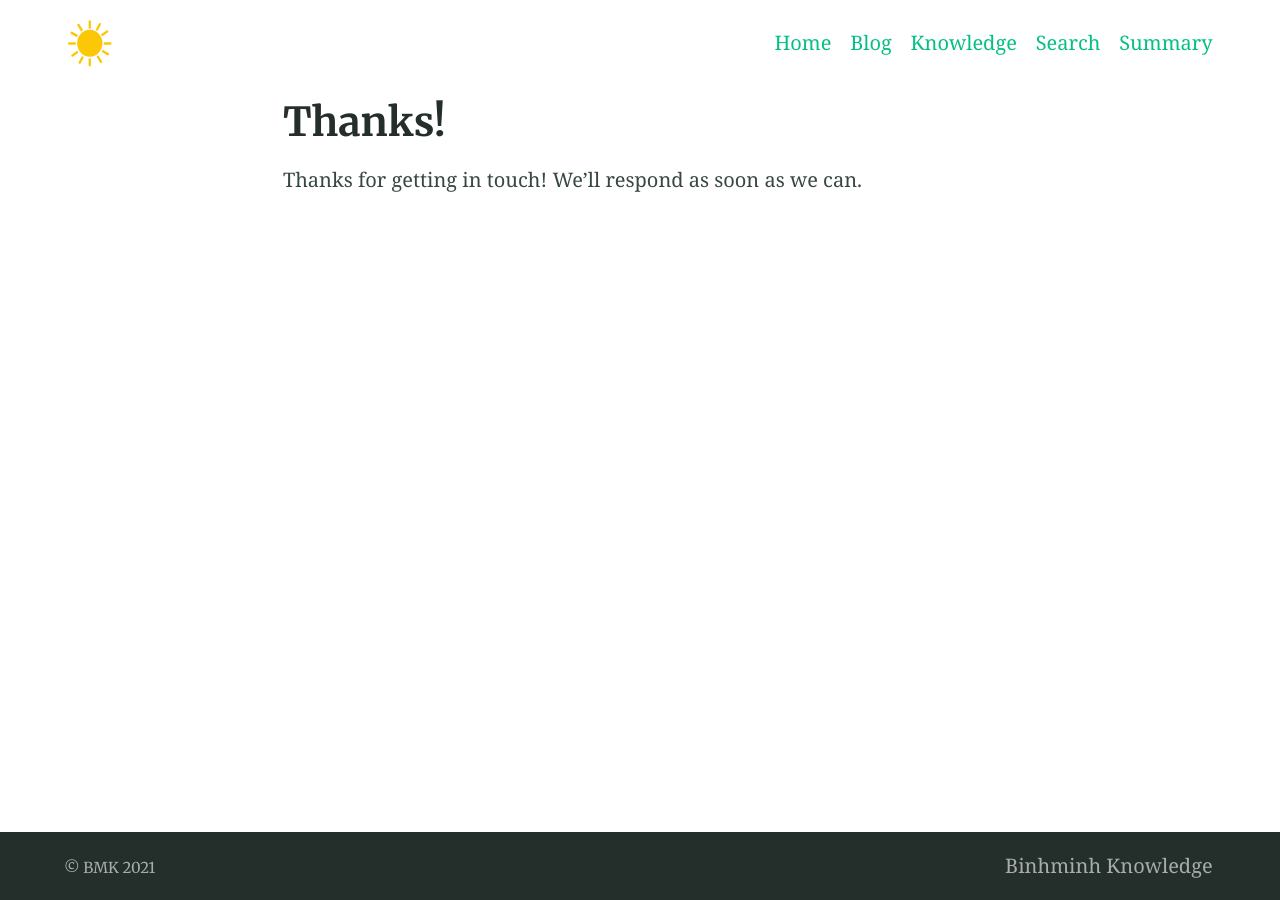
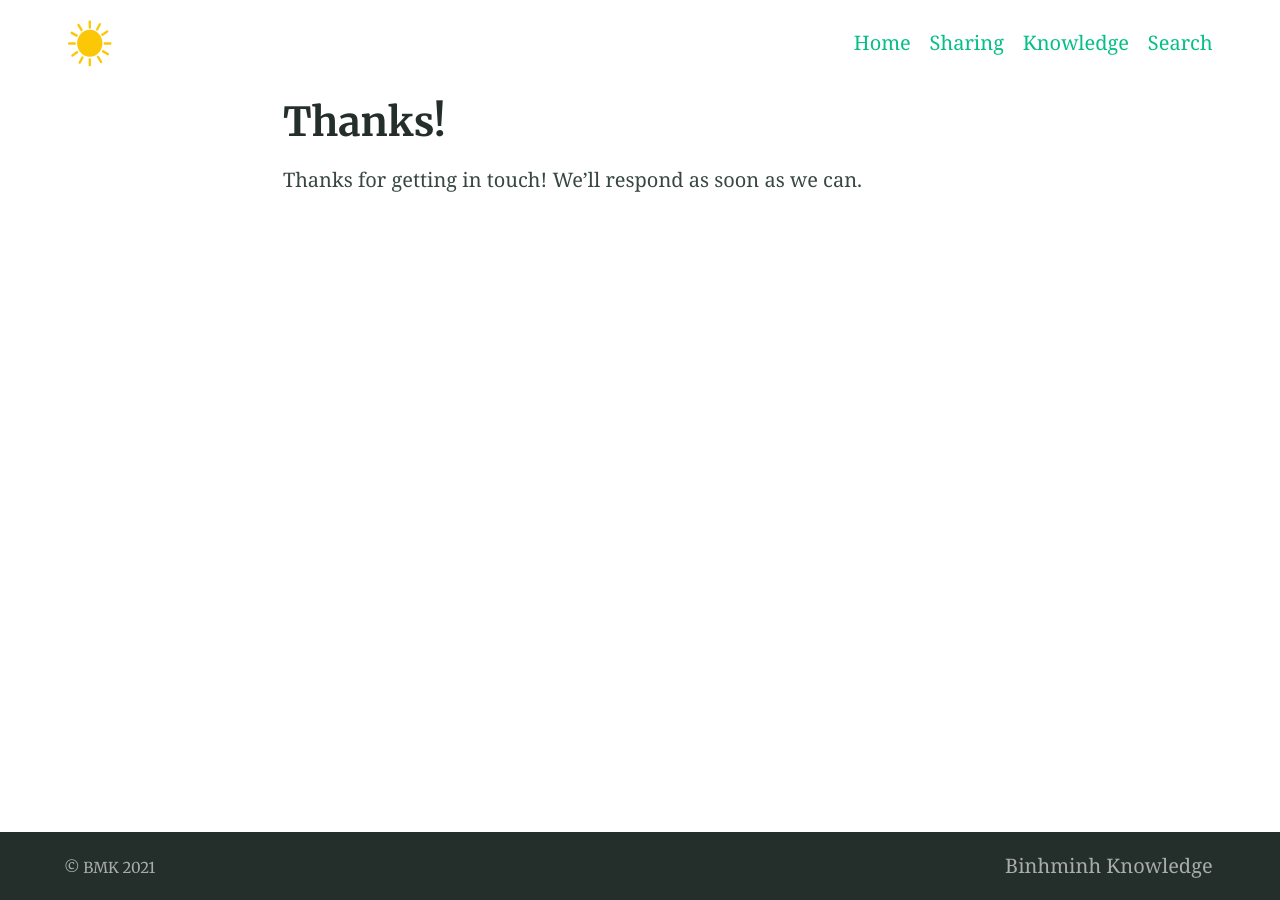
Before and after one commit to 8trien/1, a Jekyll site: the page built from thanks.md, in a window 1280 px wide. Built offline with Jekyll 4.4.1, drawn with Linux system fonts in a browser that asks for light colours.

Commit message:
Update _config.yml

```diff
--- a/_config.yml
+++ b/_config.yml
@@ -123,14 +123,12 @@ favicons: # Favicons are also used in the manifest file. Syntax is 'size: path'
 navigation_header:
 - title: Home
   url: /
-- title: Blog
+- title: Sharing
   url: /blog/
 - title: Knowledge
   url: /elements/
 - title: Search
   url: /search/
-- title: Summary
-  url: /categories/
 
 navigation_footer:
 - title: Binhminh Knowledge
```
